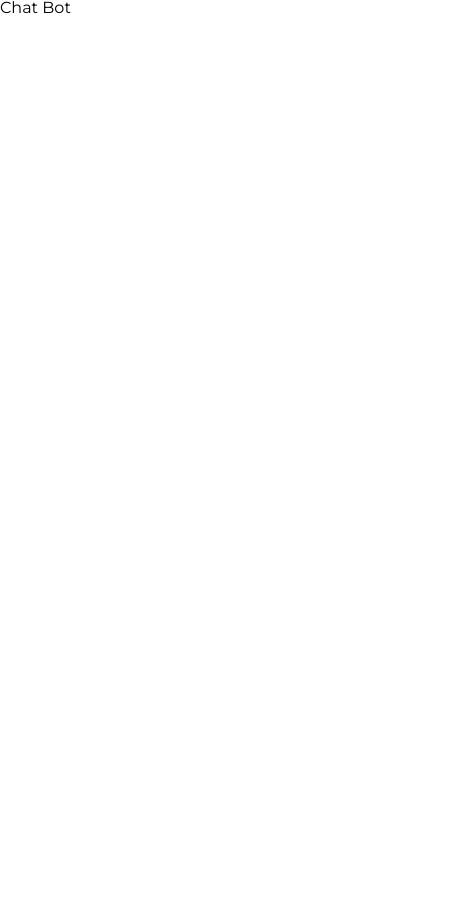
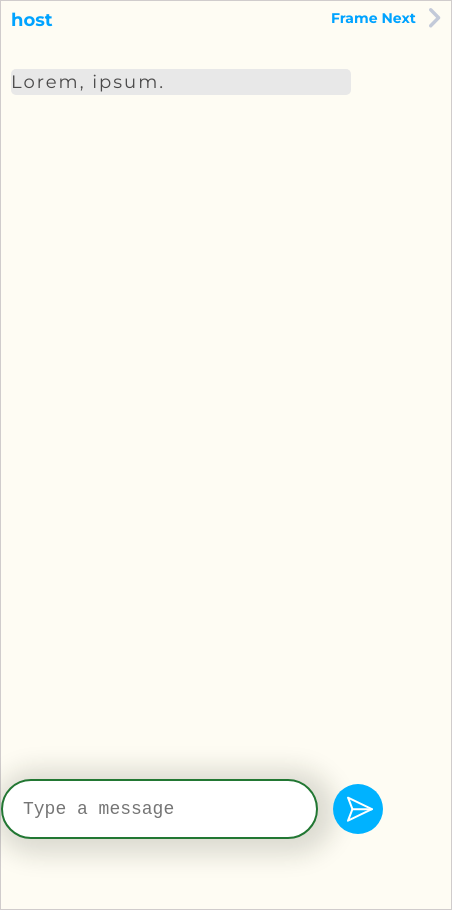
Before and after one commit to nucikk/chatbot, a React (Create React App) app in the folder chat/: page / in a window 390 px wide. Shown: the whole page, 452 px wide, since content can reach past the window. Before the commit the page ends 844 px from the top, so only its background shows below. Built offline with nearby package versions, Linux system fonts and the light colour scheme.

Commit message:
Add design with sender and receiver information, well as responsive design

```diff
--- a/chat/src/App.js
+++ b/chat/src/App.js
@@ -1,10 +1,13 @@
-import Chat from "./Page/Chat";
+import FrameChat from "./Page/FrameChat";
+import HostChat from "./Page/HostChat";
+
 
 
 function App() {
   return (
     <>
-      <Chat />
+      <HostChat />
+      <FrameChat />
     </>
   );
 }
--- /dev/null
+++ b/chat/src/Components/MessageStatus.jsx
@@ -0,0 +1,13 @@
+import NextIcon from "../Image/next-Icon.svg"
+
+export const MessageStatus = ({name}) => {
+ return (
+   <div className="message_status">
+     <h1 className='message_name'>{name}</h1>
+     <div className="next_page">
+       <p className="next_frame">Frame Next</p>
+       <img className="next_icon" src={NextIcon} alt="Next Icon" />
+     </div>
+   </div>
+ );
+};
--- a/chat/src/Page/Chat.jsx
+++ /dev/null
@@ -1,11 +0,0 @@
-import React from 'react'
-
-const Chat = () => {
-  return (
-    <div>
-      Chat Bot
-    </div>
-  )
-}
-
-export default Chat
--- /dev/null
+++ b/chat/src/Page/FrameChat.jsx
@@ -0,0 +1,11 @@
+import React from 'react'
+
+const FrameChat = () => {
+  return (
+    <>
+
+    </>
+  )
+}
+
+export default FrameChat
--- /dev/null
+++ b/chat/src/Page/HostChat.jsx
@@ -0,0 +1,76 @@
+import React, { useState } from 'react'
+import "../Style/chat.css"
+// import NextIcon from "../Image/next-Icon.svg"
+import SendeBtn from "../Image/Send-btn.svg"
+import { MessageStatus } from '../Components/MessageStatus'
+const HostChat = () => {
+  const [hostMessage, setHostMessage] = useState('');
+  const [messageSent, setMessageSent] = useState(false);
+
+  const HostName = "host"
+  const FrameName = "Frame"
+
+  const handleHostMessageChange = (e) => {
+    setHostMessage(e.target.value);
+  };
+
+  const handleSendClick = (e) => {
+    setMessageSent(true);
+    setHostMessage('');
+  };
+  return (
+    <>
+      <div className="chat_container">
+        <div className="message_box">
+
+          <div className="message_content">
+            <MessageStatus name={HostName} />
+
+            <div className="chat">
+              <div className='host_msg'>
+                <div className="notification_host">
+                  {messageSent && <p>{hostMessage}</p>}
+                </div>
+              </div>
+              <div className='frame_msg'>
+                <div className="notification_frame">
+                  Lorem, ipsum.
+                </div>
+                <div className="input_box">
+                  <input className="msg_input" type="text" placeholder="Type a message" value={hostMessage} onChange={handleHostMessageChange} />
+                  <img className="send_btn" src={SendeBtn} alt="send message icon" onClick={handleSendClick} />
+                </div>
+              </div>
+
+            </div>
+          </div>
+
+
+          {/* add start Frame box */}
+          <div className="message_content">
+            <MessageStatus name={FrameName} />
+
+            <div className="chat">
+              <div className='host_msg'>
+                <div className="notification_host">Lorem, ipsum dolor.</div>
+              </div>
+              <div className='frame_msg'>
+                <div className="notification_frame">
+                  Lorem, ipsum.
+                </div>
+
+                <div className="input_box">
+                  <input className="msg_input" type="text" placeholder="Type a message" />
+                  <img className="send_btn" src={SendeBtn} alt="send message icon" />
+                </div>
+              </div>
+            </div>
+          </div>
+        </div>
+
+      </div>
+    </>
+  )
+}
+
+export default HostChat
--- /dev/null
+++ b/chat/src/Style/chat.css
@@ -0,0 +1,189 @@
+/* The CSS code for the chatbot. */
+
+.chat_container {
+ min-height: 100vh;
+ display: flex;
+ flex-direction: column;
+ align-items: center;
+ justify-content: center;
+ font-size: calc(8px + 1vmin);
+ }
+
+/* Message box container */
+.message_box {
+ width: 68%;
+ display: flex;
+ justify-content: space-between;
+ position: relative;
+}
+
+.message_content {
+ width: 580px;
+ height: 772px;
+ box-shadow: 0px 4px 16px rgba(26, 31, 22, 0.15);
+ background-color: #FEFCF3;
+ border: 1px solid #d0cccc;
+ padding: 20px;
+ position: relative;
+
+}
+/* Chatbot status message */
+.message_status {
+ display: flex;
+ justify-content: space-between;
+ color: #00A3FF;
+ font-size: 18px;
+ font-weight: bold;
+}
+
+/* Hidden next frame and next icon */
+.next_frame, .next_icon  {
+ display: none;
+}
+
+
+.input_box {
+ width: 93%;
+ height: 70px;
+ display: flex;
+ align-items: center;
+ justify-content: space-between;
+ position: absolute;
+ bottom: 0;
+}
+
+.msg_input {
+ width: 500px;
+ height: 50px;
+ border-radius: 43px;
+ padding-left: 20px;
+ font-size: 18px;
+ font-family: monospace;
+ color: #858383;
+ border: 1px solid #D8D8D8;
+ box-shadow: 5px 3px 24px 13px rgba(26, 31, 22, 0.15);
+}
+
+.chat {
+ /* background-color: rgb(171, 189, 207); */
+ height: 400px;
+ overflow-y: auto;
+ scrollbar-width: thin;
+ scrollbar-color: red;
+ height: 695px;
+}
+
+.chat::-webkit-scrollbar,
+.notification_host::-webkit-scrollbar,
+.notification_frame::-webkit-scrollbar {
+ width: 0px;
+}
+
+.host_msg,
+.frame_msg {
+ width: 350px;
+ height: auto;
+ margin-top: 20px;
+ /* background-color: gold; */
+}
+
+.host_msg {
+ margin-left: 227px;
+}
+
+.host_msg:nth-child(1) {
+ margin-top: 10px;
+}
+
+.notification_host,
+.notification_frame {
+ width: auto;
+ overflow: scroll;
+ background: #CFEEFF;
+ border-radius: 5px;
+ font-size: 18px;
+ color: #4a4949;
+ letter-spacing: 1px;
+ line-height: 21px;
+}
+
+.notification_frame {
+ background: #E8E8E8;
+}
+
+/* start responsive style */
+@media only screen and (max-width: 390px) {
+ .message_box {
+  width: 100%;
+ }
+
+ .message_content:nth-child(1) {
+  height: auto;
+  padding: 0px;
+  /* background-color: orange; */
+ }
+
+ .message_content:nth-child(2) {
+  display: none;
+ }
+
+ .next_frame {
+  display: block;
+  font-size: 14px;
+ }
+
+ .next_frame:hover {
+  color: #62c2fa;
+ }
+
+ .message_status {
+  padding: 10px;
+ }
+
+ .next_icon {
+  display: block;
+  margin-top: -3px;
+ }
+
+ .next_page {
+  width: 110px;
+  display: flex;
+  justify-content: space-between;
+ }
+
+ .msg_input {
+  width: 490px;
+  height: 60px;
+  margin-right: 15px;
+  border: 2px solid #273;
+ }
+
+ .send_btn {
+  width: 70px;
+ }
+
+ .chat {
+  height: 870px;
+  /* background-color: #824a4a; */
+ }
+
+ .input_box {
+  width: 98%;
+  position: fixed;
+ }
+
+ .notification_host,
+ .notification_frame {
+  width: 340px;
+  letter-spacing: 2px;
+  line-height: 26px;
+ }
+
+ .notification_frame {
+  margin-left: 10px;
+ }
+
+ .host_msg {
+  margin-left: 100px;
+ }
+}
```
Also changed, not shown: chat/src/Image/Send-btn.svg (added), chat/src/Image/next-Icon.svg (added).
